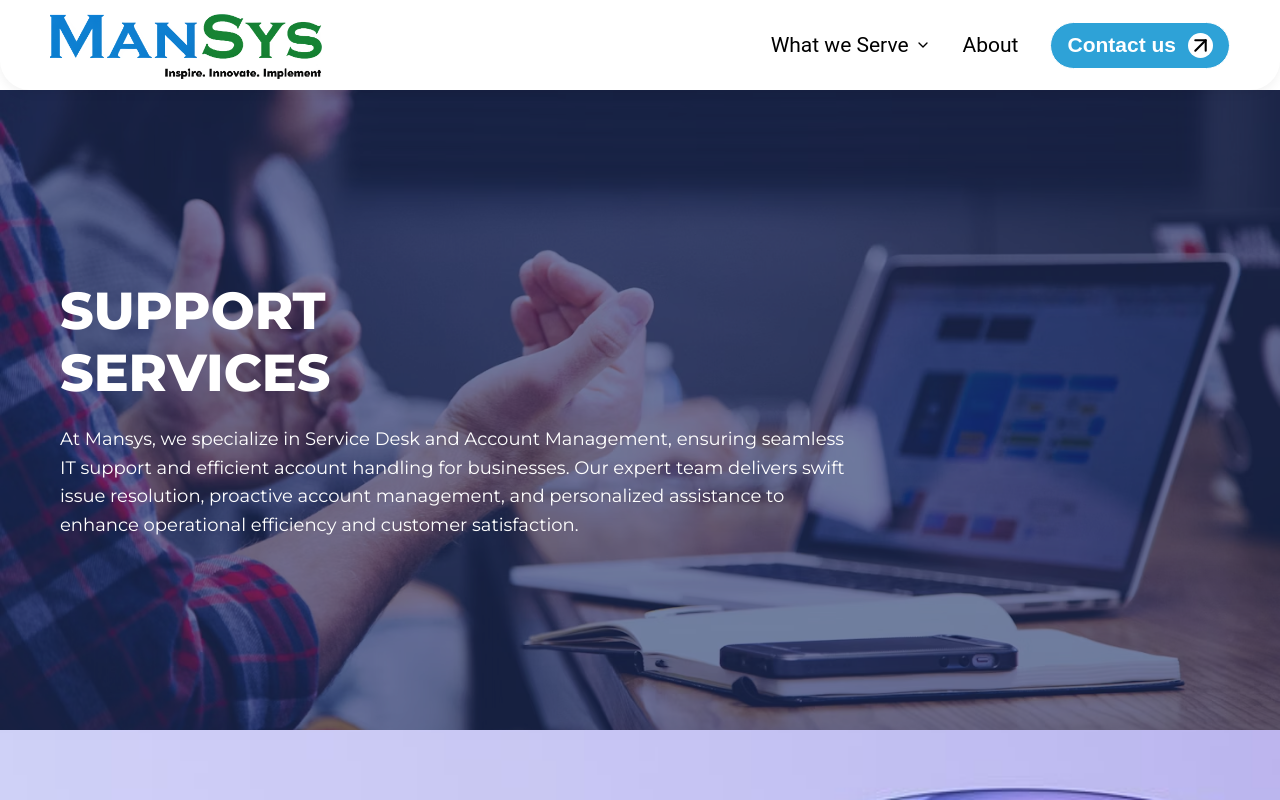
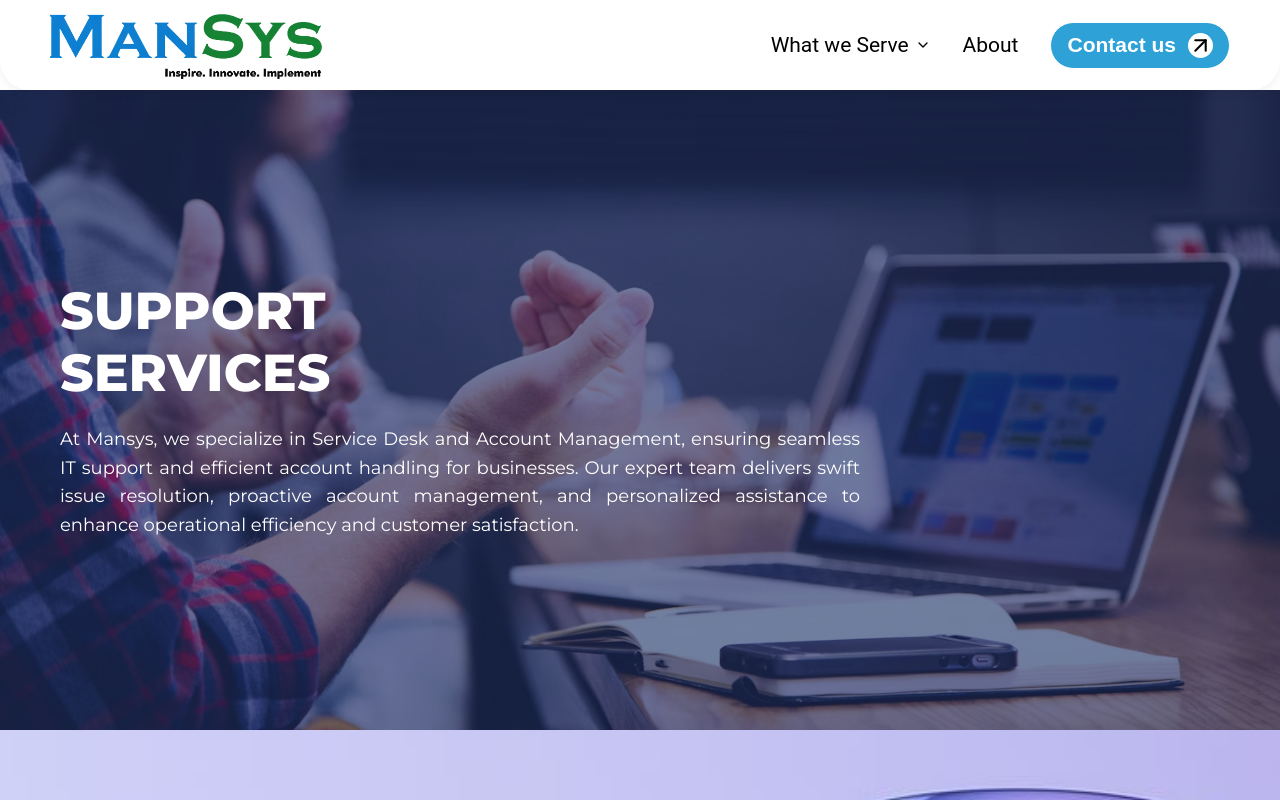
Before and after one commit to Megatron022/mansis-demo-part2, a React (Vite) app: page /support-service in a window 1280 px wide. Built offline with nearby package versions, Linux system fonts and the light colour scheme.

Commit message:
updated with font style

```diff
--- a/package.json
+++ b/package.json
@@ -34,6 +34,6 @@
     "globals": "^16.3.0",
     "postcss": "^8.5.6",
     "tailwindcss": "^4.1.13",
-    "vite": "^7.1.2"
+    "vite": "^7.1.6"
   }
 }
--- a/src/components/Header.jsx
+++ b/src/components/Header.jsx
@@ -267,6 +267,7 @@ const Header = () => {
           About
         </MobileMenuItem>
         <MobileMenuItem
+          to="/contact"
           onClick={() => {
             navigate("/contact");
             setMobileMenuOpen(false);
--- a/src/pages/SupportServices.jsx
+++ b/src/pages/SupportServices.jsx
@@ -42,11 +42,14 @@ const Title = styled.h1`
   font-weight: 800;
   line-height: 1.2;
   margin-bottom: 1.25rem;
+  font-style:"montserrat", sans-serif;
 `;
 
 const Paragraph = styled.p`
   font-size: 1.125rem;
   line-height: 1.6;
+  font-style:"montserrat", sans-serif;
+  text-align: justify;
 
   .highlight {
     color: #ff4d6d;
```
Also changed, not shown: 1 other file (tests, documents, lock files or other folders).
